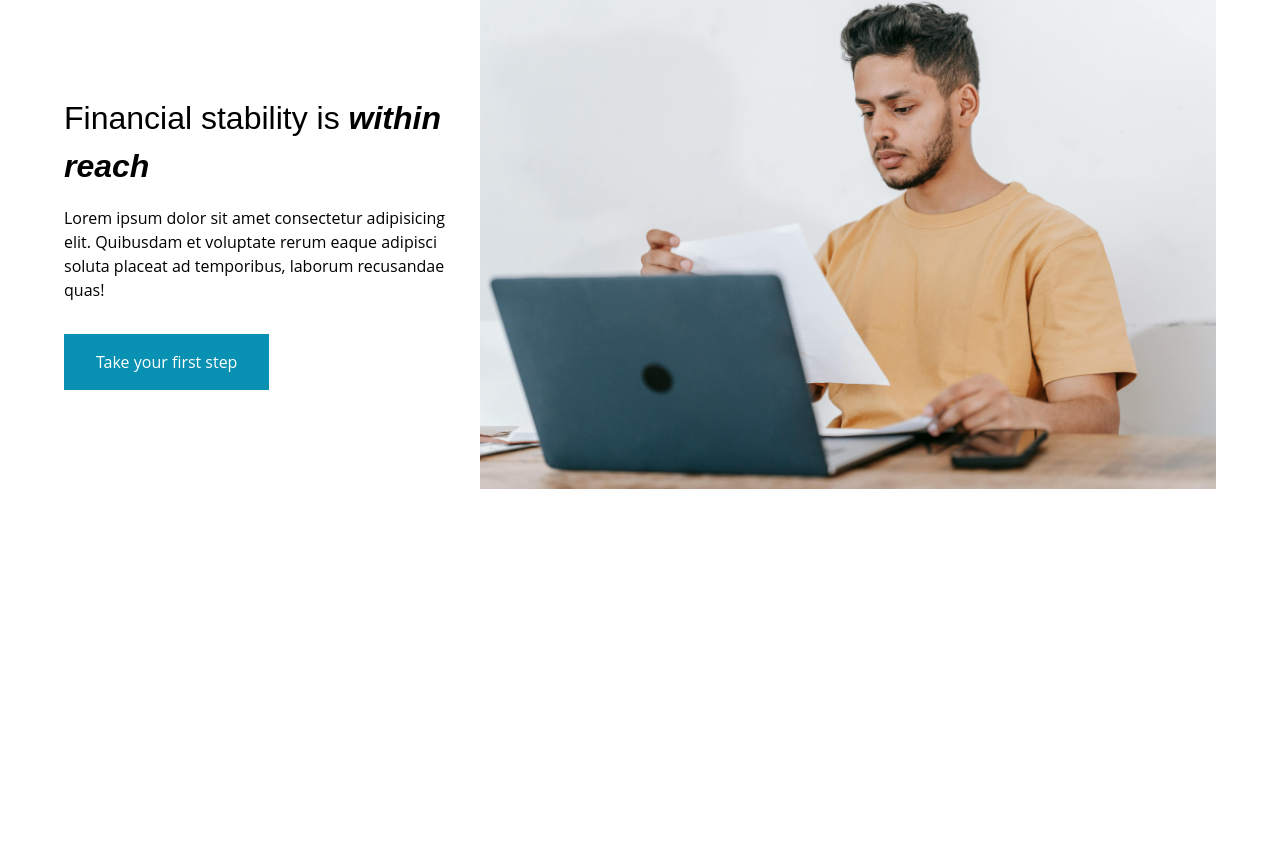
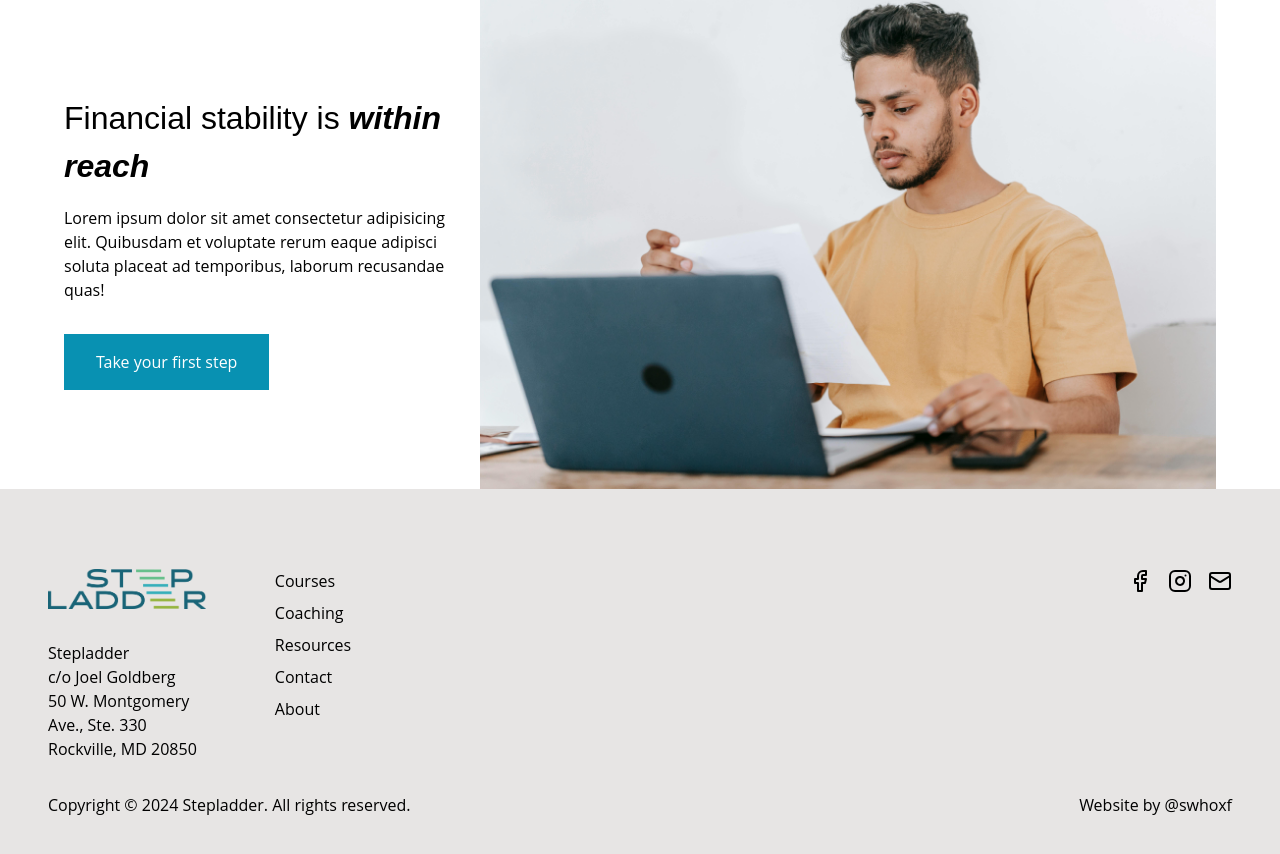
Before and after one commit to swhoxf/stepladder, a React (Create React App) app: page / in a window 1280 px wide. Shown: the part 154-1008 px from the top of the page. Before the commit the page ends 800 px from the top, so only its background shows below. Built offline with nearby package versions, Linux system fonts and the light colour scheme.

Commit message:
restyled footer

```diff
--- a/src/App.js
+++ b/src/App.js
@@ -12,6 +12,7 @@ import Contact from './pages/Contact';
 
 // import components
 import NavBar from './components/NavBar';
+import Footer from './components/Footer';
 
 function App() {
   return (
@@ -22,6 +23,7 @@ function App() {
       <Route path="about" element={<About />} />
       <Route path="contact" element={<Contact />} />
     </Routes>
+    <Footer />
   </div>
   );
 }
--- a/src/components/Footer.js
+++ b/src/components/Footer.js
@@ -3,14 +3,22 @@ import { Outlet, Link } from "react-router-dom";
 
 // import assets
 import logo from "../assets/logo/logo-color.png";
+import { Facebook, Instagram, Mail} from 'lucide-react';
 
-const NavBar = () => {
+const Footer = () => {
   return (
-    <nav>
-      <ul className="flex justify-start items-center gap-10 text-base py-4 px-12 bg-slate-400 text-white w-screen">
-        <li>
-          <Link to="/"><img src={logo} alt="stepladder logo" className="h-10"/></Link>
-        </li>
+    <footer className="py-20 px-12 bg-stone-200 w-screen text-black">
+      <div className="flex mb-8 gap-16">
+        <div className="pd-2">
+          <Link to="/"><img src={logo} alt="stepladder logo" className="h-10 mb-8"/></Link>
+          <p>
+            Stepladder<br/>
+            c/o Joel Goldberg<br/>
+            50 W. Montgomery Ave., Ste. 330<br/>
+            Rockville, MD 20850
+          </p>
+        </div>
+        <ul className="text-base w-full flex flex-col gap-2">
           <li className="relative after:absolute after:bg-green-500 after:h-1 after:w-full after:top-full after:left-0 after:scale-0 after:transition-transform after:duration-75">
             <Link to="/about">Courses</Link>
           </li>
@@ -28,8 +36,24 @@ const NavBar = () => {
           </li>
         </ul>
         <Outlet />
-    </nav>
+        <ul className="flex gap-4">
+          <li>
+            <Facebook />
+          </li>
+          <li>
+            <Instagram />
+          </li>
+          <li>
+            <Mail />
+          </li>
+        </ul>
+      </div>
+      <div className="flex justify-between">
+        <p>Copyright © 2024 Stepladder. All rights reserved.</p>
+        <p>Website by <a href="https://github.com/swhoxf">@swhoxf</a></p>
+      </div>
+    </footer>
   );
 };
 
-export default NavBar;
+export default Footer;
```
Lines whose indentation alone changed are shown as unchanged.
